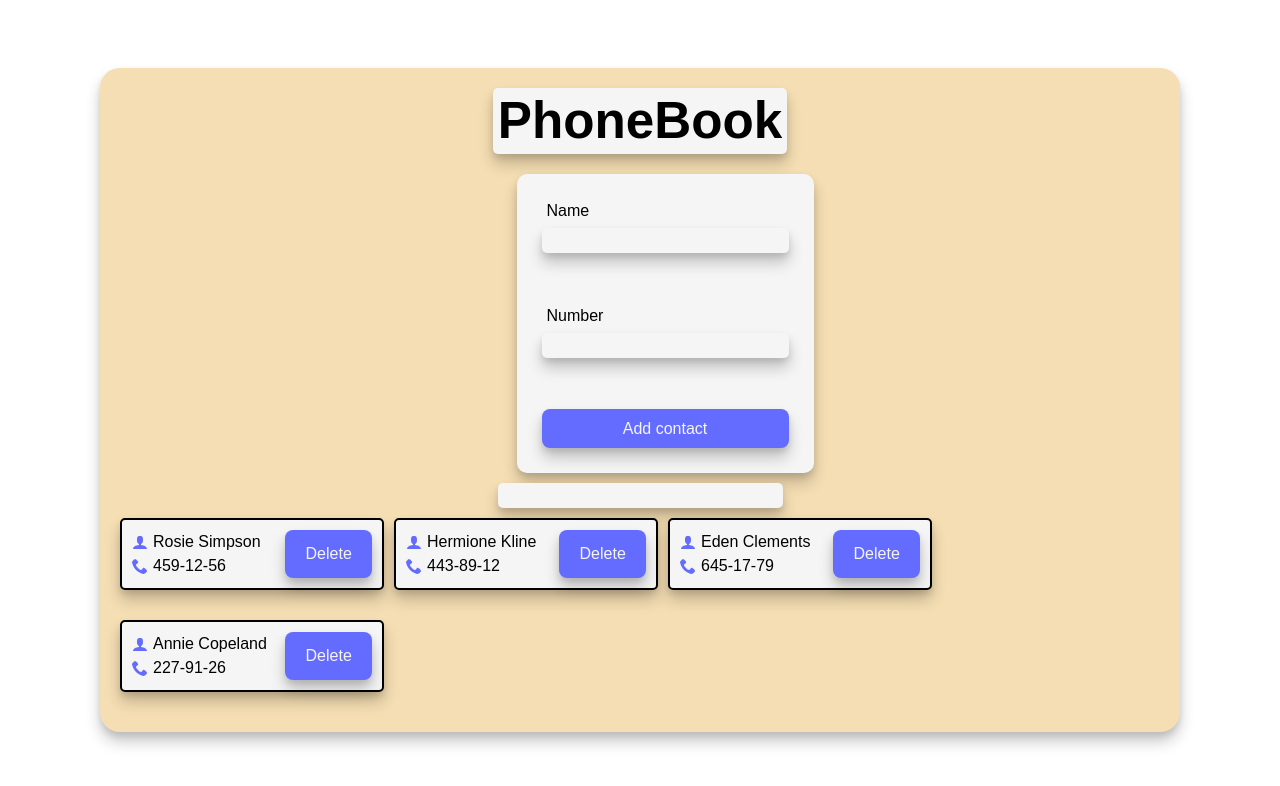
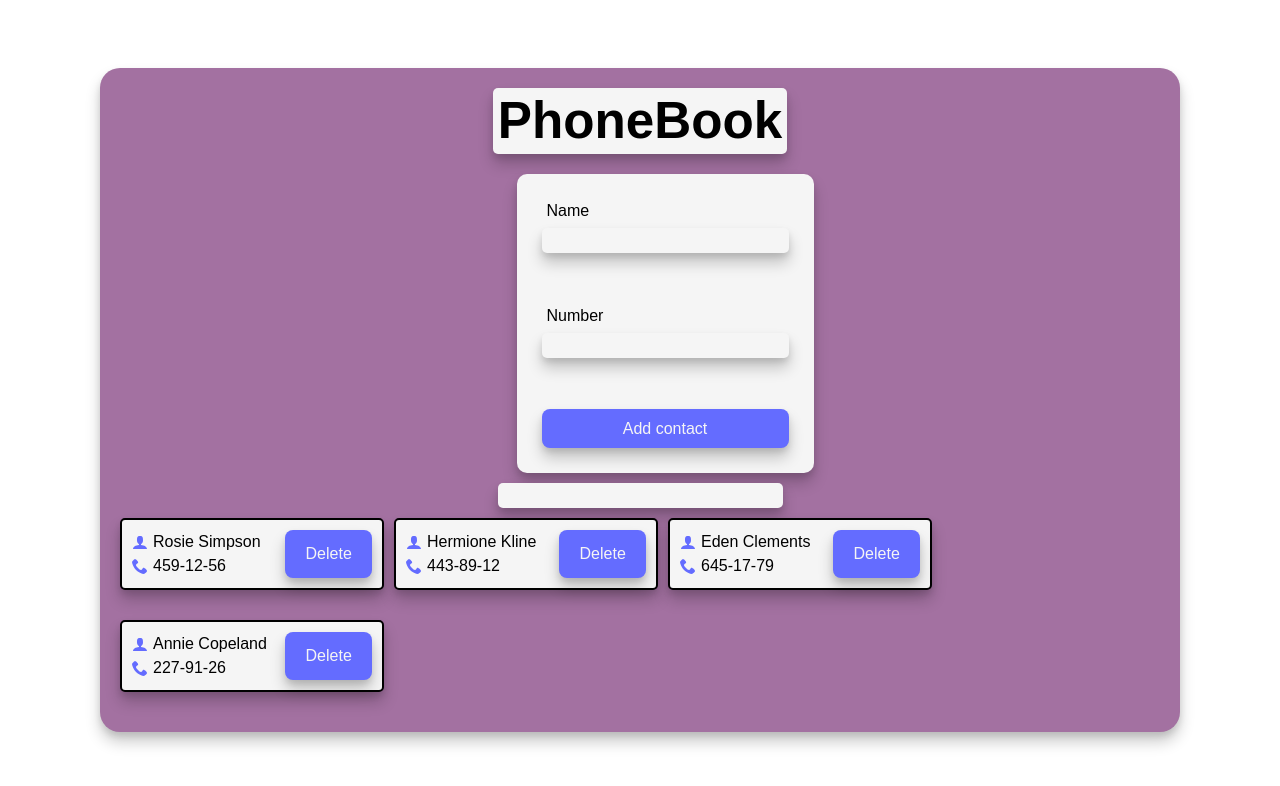
Before and after one commit to svitlanasvitlyk/goit-react-hw-03, a React (Vite) app: page / in a window 1280 px wide. Shown: the top 786 px of the page. Built offline with nearby package versions, Linux system fonts and the light colour scheme.

Commit message:
update css

```diff
--- a/src/index.css
+++ b/src/index.css
@@ -11,7 +11,7 @@
   text-rendering: optimizeLegibility;
   -webkit-font-smoothing: antialiased;
   -moz-osx-font-smoothing: grayscale;
-  --backGroundColor: wheat;
+  --backGroundColor: rgb(163, 113, 161);
   --sectionColors: whitesmoke;
   --buttonColor: #646cff;
   --shadow: 0 10px 15px rgba(0, 0, 0, 0.2), 0 4px 6px rgba(0, 0, 0, 0.1);
```
